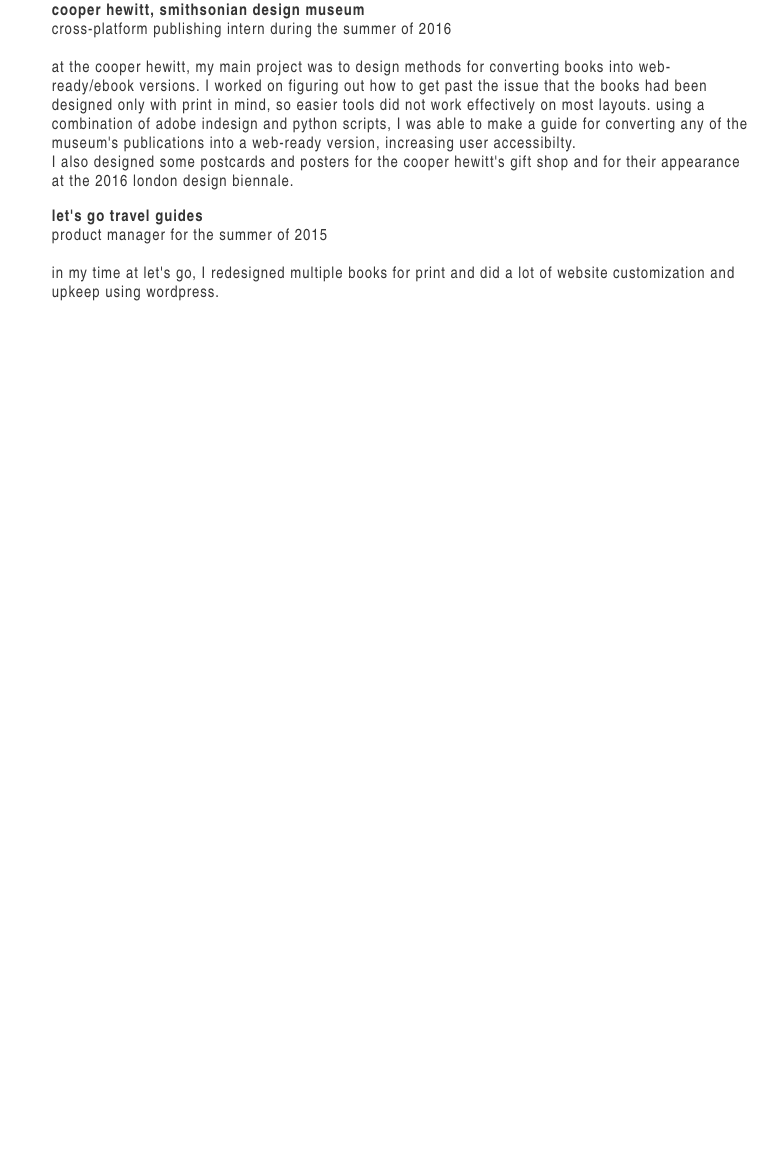
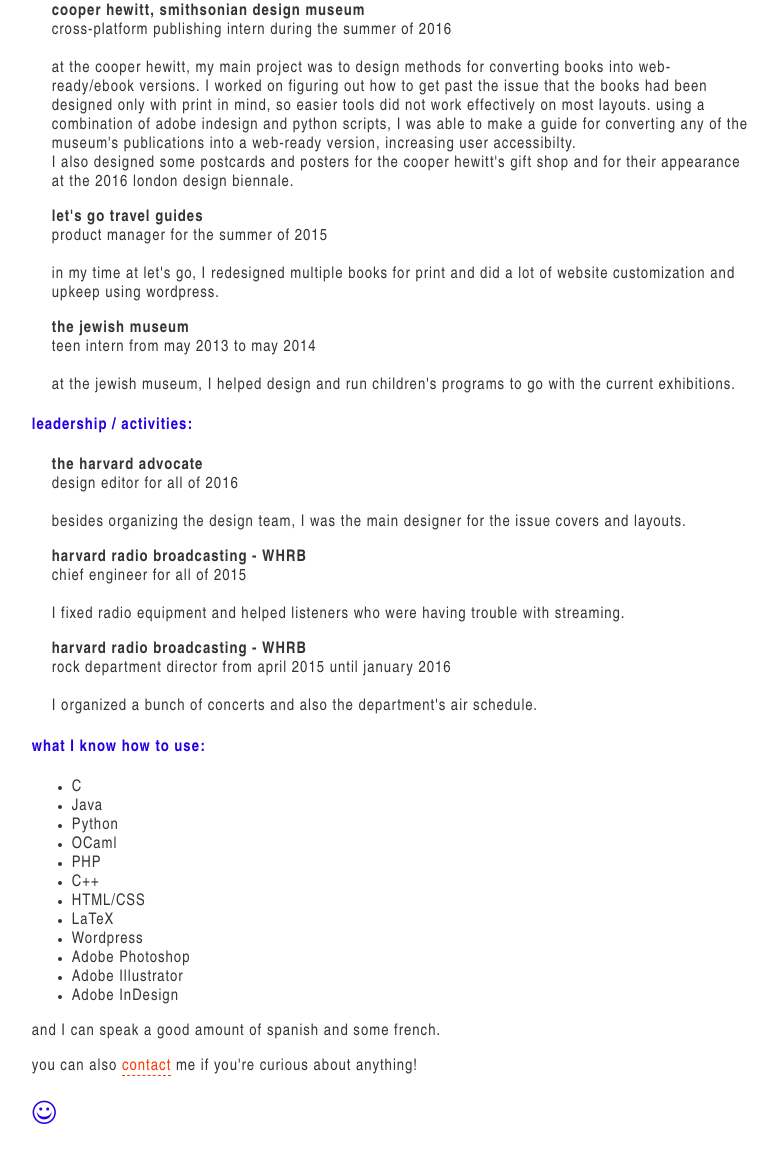
Before and after one commit to eiweil/eiweil.github.io, a plain HTML site: page about.html in a window 1280 px wide. Shown: the part 1180-2342 px from the top of the page, without its empty margins (309-1087 px from the left). Before the commit the page ends 1508 px from the top, so only its background shows below. Drawn offline with Linux system fonts and the light colour scheme.

Commit message:
ok done for real

```diff
--- a/about.html
+++ b/about.html
@@ -99,6 +99,57 @@
 in my time at let's go, I redesigned multiple books for print and did a lot of website customization and upkeep using wordpress.
 </p>
 
+<p style="margin-left: 20px">
+<b>the jewish museum</b> <br>
+teen intern from may 2013 to may 2014 <br> <br>
+at the jewish museum, I helped design and run children's programs to go with the current exhibitions.
+</p>
+
+<h4> leadership / activities: </h4>
+
+<p style="margin-left: 20px">
+<b>the harvard advocate</b> <br>
+design editor for all of 2016 <br> <br>
+besides organizing the design team, I was the main designer for the issue covers and layouts.
+</p>
+
+<p style="margin-left: 20px">
+<b>harvard radio broadcasting - WHRB</b> <br>
+chief engineer for all of 2015 <br> <br>
+I fixed radio equipment and helped listeners who were having trouble with streaming. </p>
+
+<p style="margin-left: 20px">
+<b>harvard radio broadcasting - WHRB</b> <br>
+rock department director from april 2015 until january 2016 <br> <br>
+I organized a bunch of concerts and also the department's air schedule. </p>
+
+<h4> what I know how to use: </h4>
+<p>
+	<ul>
+		<li> C </li>
+		<li> Java </li>
+		<li> Python </li>
+		<li> OCaml </li>
+		<li> PHP </li>
+		<li> C++ </li>
+		<li> HTML/CSS </li>
+		<li> LaTeX </li>
+		<li> Wordpress </li>
+		<li> Adobe Photoshop </li>
+		<li> Adobe Illustrator </li>
+		<li> Adobe InDesign </li>
+	</ul>
+</p>
+<p>
+	and I can speak a good amount of spanish and some french.
+</p>
+
+<p> you can also <a href="contact.html">contact</a> me if you're curious about anything! </p>
+
+
+<h1> &#9786; </h1>
+
+<br> <br>
 
 </div>
 
```
